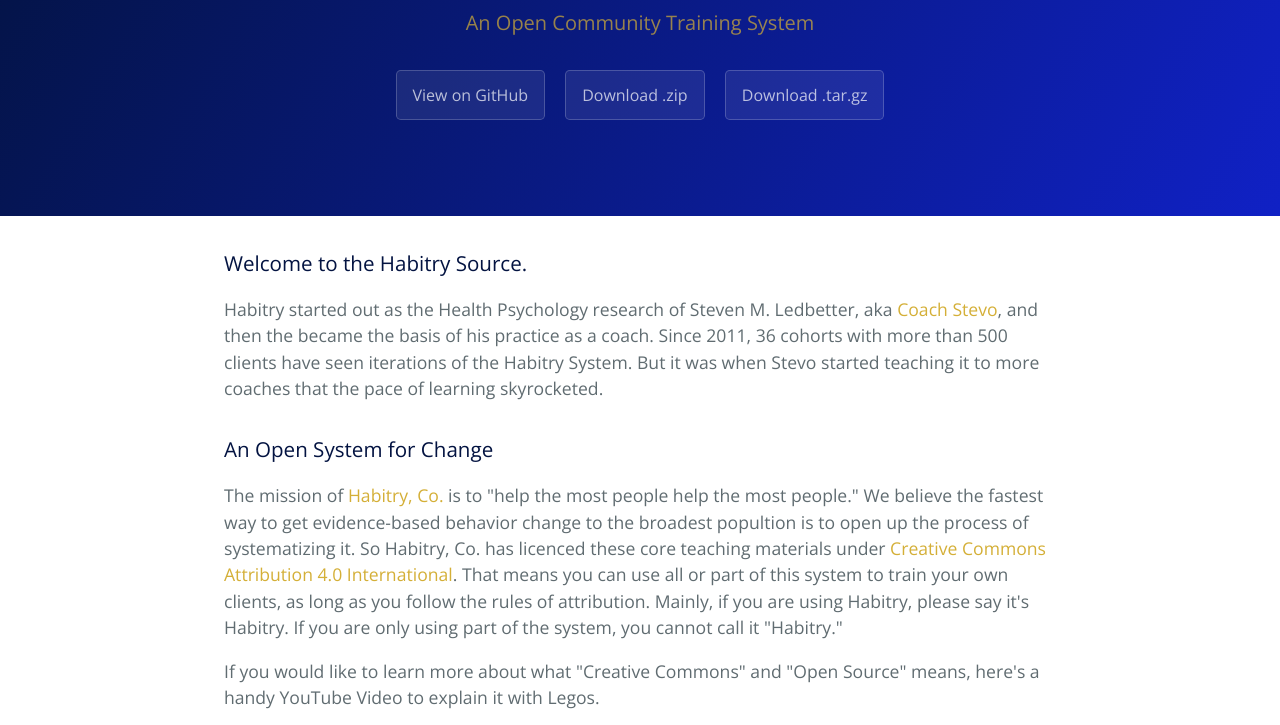
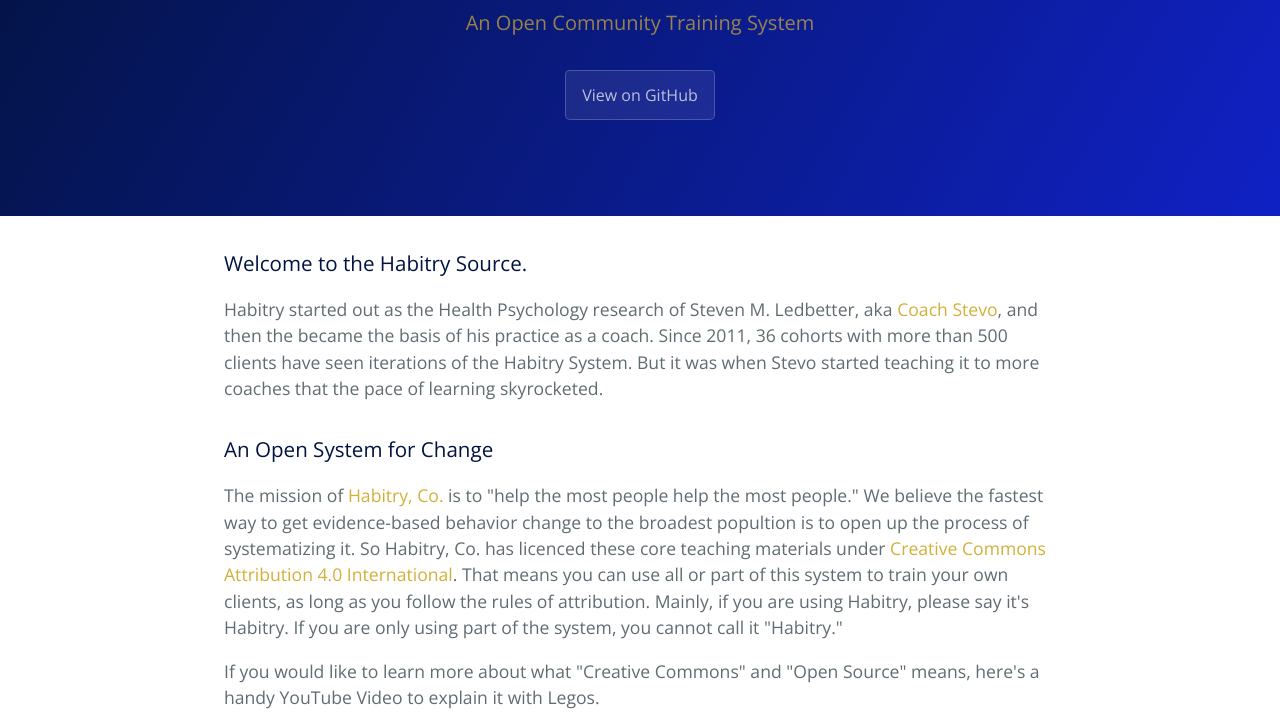
Before and after one commit to habitry/habitry_source, a plain HTML site: page index.html in a window 1280 px wide. Shown: the part 167-892 px from the top of the page. Drawn offline with nearby package versions, Linux system fonts and the light colour scheme; a script that the page names is missing.

Commit message:
Took out the download options

```diff
--- a/index.html
+++ b/index.html
@@ -21,8 +21,6 @@
       <h1 class="project-name">Habitry Source</h1>
       <h2 class="project-tagline">An Open Community Training System</h2>
       <a href="https://github.com/habitry/habitry-system" class="btn">View on GitHub</a>
-      <a href="https://github.com/habitry/habitry-system/zipball/master" class="btn">Download .zip</a>
-      <a href="https://github.com/habitry/habitry-system/tarball/master" class="btn">Download .tar.gz</a>
     </section>
 
     <section class="main-content">
```
